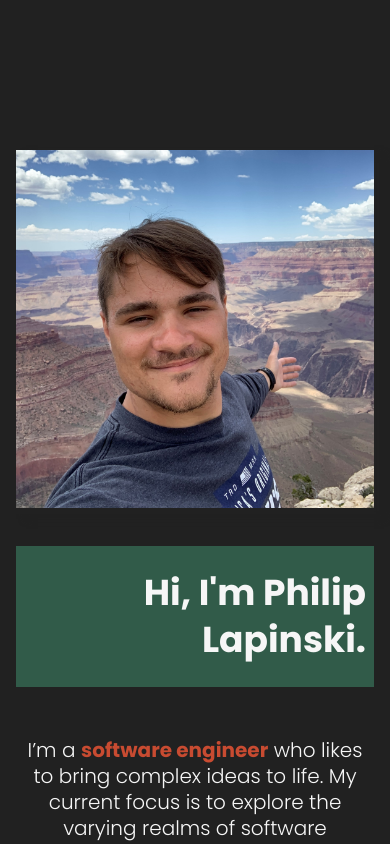
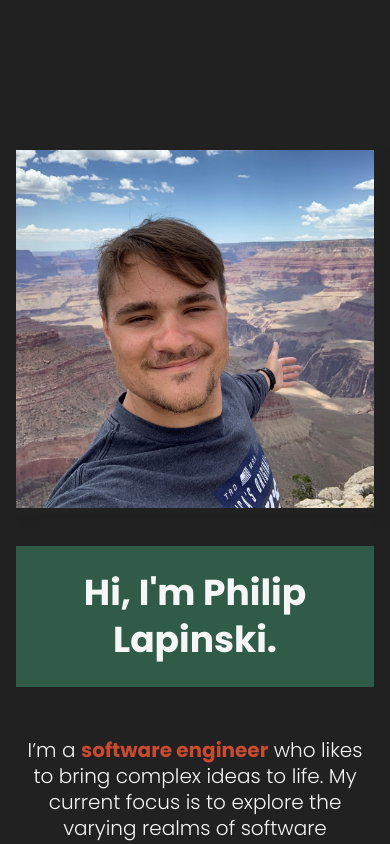
Before and after one commit to PolskaTag/PolskaTag.github.io, a React (Create React App) app: page / in a window 390 px wide. Shown: the top 844 px of the page. Built offline with nearby package versions, Linux system fonts and the light colour scheme.

Commit message:
Alignments and breakpoints

```diff
--- a/src/App.css
+++ b/src/App.css
@@ -309,7 +309,7 @@ body::-webkit-scrollbar-thumb {
   grid-row: 1;
   left: 0;
   width: calc(100% + 3em);
-  padding: 0.5rem 2rem 0.5rem 0;
+  padding: 0.75rem 2rem 0.75rem 0;
   text-align: right;
   background-color: var(--clr-accent);
 }
@@ -376,6 +376,7 @@ body::-webkit-scrollbar-thumb {
     width: auto;
     padding: 1.5rem 0.5rem;
     margin-top: 0;
+    text-align: center;
   }
 
   .home-subtitle {
@@ -605,10 +606,9 @@ body::-webkit-scrollbar-thumb {
   padding: 0;
 }
 
-/* .work-item-title {
-  display: block;
-  margin-right: 5rem;
-} */
+.work-title {
+  margin-left: 5rem;
+}
 
 .work hr {
   background-color: var(--clr-accent);
@@ -617,11 +617,23 @@ body::-webkit-scrollbar-thumb {
   width: 75%;
 }
 
-/* @media screen and (max-width: 480px) {
-  .work-item-title {
-    margin: 0 0 1rem;
+@media screen and (max-width: 1200px) {
+  .work-title {
+    margin-left: 3rem;
   }
-} */
+}
+
+@media screen and (max-width: 768px) {
+  .work-title {
+    margin-left: 1rem;
+  }
+}
+
+@media screen and (max-width: 350px) {
+  .work-title {
+    margin-left: 0;
+  }
+}
 
 /* Contact */
 .contact {
```
